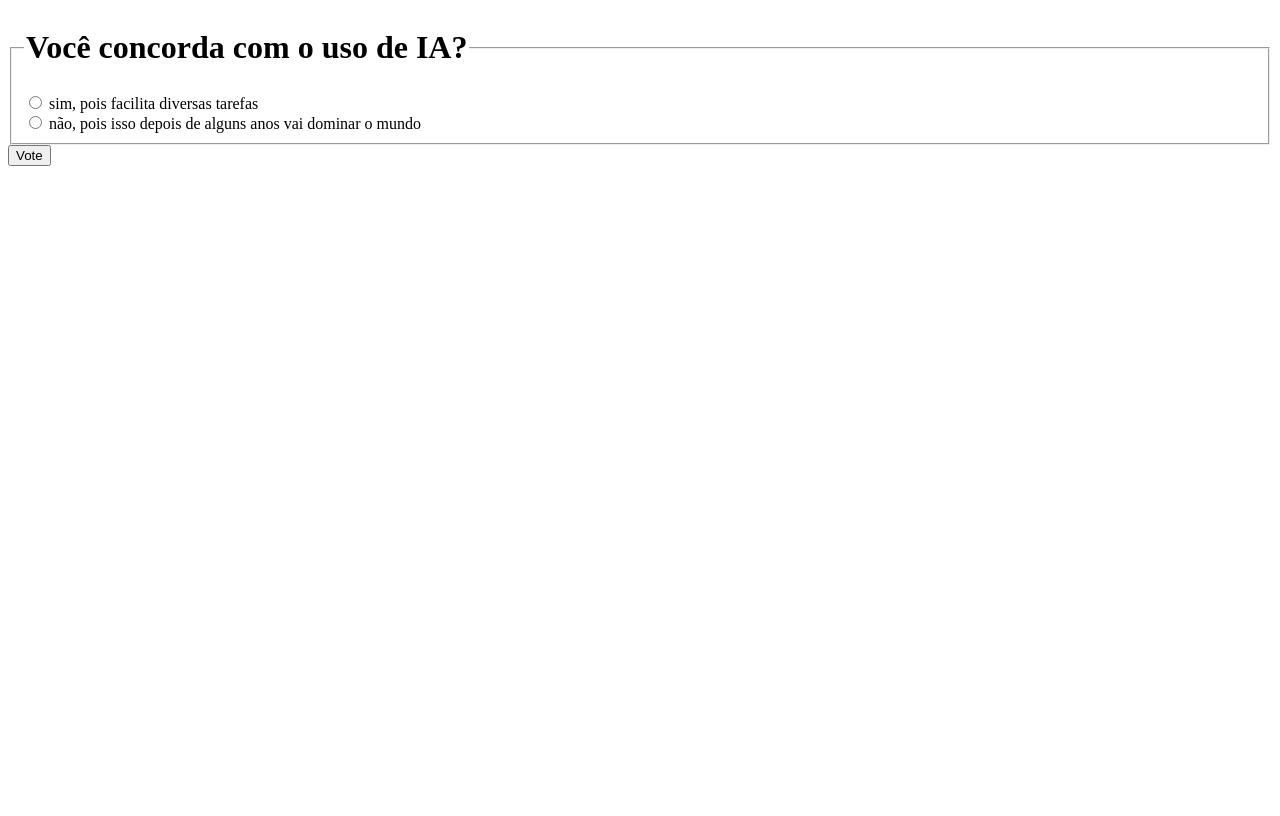
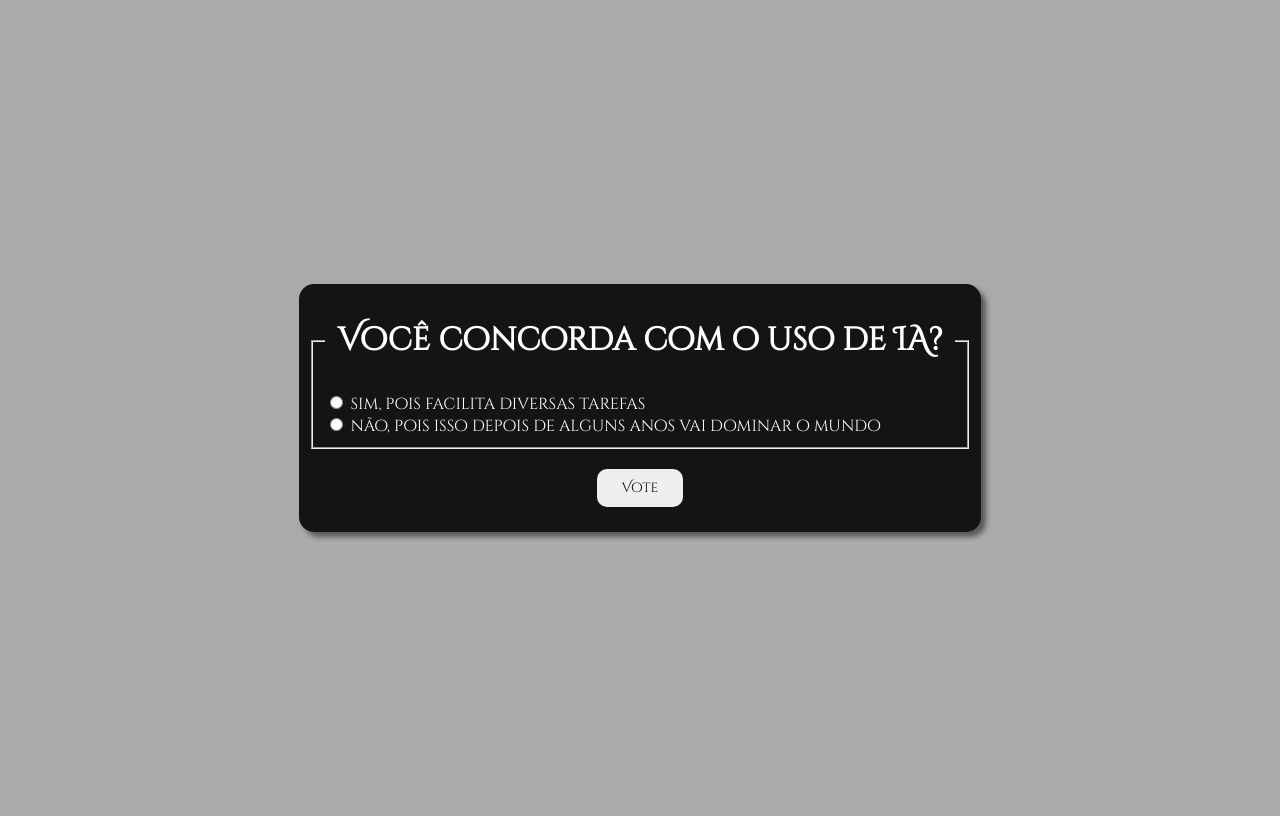
Before and after one commit to CarlosG18/polls_django, a Django app: page /polls/2/ in a window 1280 px wide. Before the commit the page ends 166 px from the top, so only its background shows below. Run offline with Django 4.2, Linux system fonts and the light colour scheme; data comes from the database, SQL or seed files in the repository; both versions use the stored data as it was after the commit.

Commit message:
add styles

```diff
--- a/mysite/mysite/settings.py
+++ b/mysite/mysite/settings.py
@@ -98,7 +98,7 @@ USE_TZ = True
 # Static files (CSS, JavaScript, Images)
 # https://docs.djangoproject.com/en/4.2/howto/static-files/
 
-STATIC_URL = "static/"
+STATIC_URL = "/static/"
 
 # Default primary key field type
 # https://docs.djangoproject.com/en/4.2/ref/settings/#default-auto-field
--- /dev/null
+++ b/mysite/polls/static/polls/css/style.css
@@ -0,0 +1,62 @@
+@import url('https://fonts.googleapis.com/css2?family=Cinzel+Decorative&display=swap');
+
+:root{
+
+}
+
+h1{
+  margin: 25px 10px;
+  text-align: center;
+}
+
+.box{
+  text-align: justify;
+  display: flex;
+  justify-content: center;
+  align-items: center;
+  flex-direction: column;
+  border-radius: 15px;
+  background-color: rgb(20,20,20);
+  padding: 10px;
+  box-shadow: 5px 5px 5px rgb(90,90,90);
+}
+
+p{
+  margin: 10px;
+}
+
+body{
+  font-family: "Cinzel Decorative", Sans-Serif;
+  color: white;
+  height: 100vh;
+  display: flex;
+  justify-content: center;
+  align-items: center;
+  flex-direction: column;
+  background-color: rgb(170,170,170);
+}
+
+form{
+  display: flex;
+  flex-direction: column;
+  justify-content: center;
+  align-items: center;
+}
+
+a{
+  text-decoration: none;
+  margin: 10px;
+  color: rgb(255,255,0);
+}
+
+.button{
+  margin: 20px 0 15px 0;
+  padding: 10px 25px;
+  border-radius: 10px;
+  border: none;
+  font-family: "Cinzel Decorative";
+}
+
+.space{
+  margin: 30px 0 15px 0;
+}
--- a/mysite/polls/templates/polls/detail.html
+++ b/mysite/polls/templates/polls/detail.html
@@ -1,10 +1,12 @@
 <!DOCTYPE html>
+{% load static %}
 <html lang="en">
 <head>
     <meta charset="UTF-8">
     <meta http-equiv="X-UA-Compatible" content="IE=edge">
     <meta name="viewport" content="width=device-width, initial-scale=1.0">
     <title>Detail</title>
+    <link rel="stylesheet" type="text/css" href="{% static 'polls/css/style.css' %}" />
 </head>
 <body>
     <!--
@@ -20,6 +22,7 @@
         </div>
     </div>
     -->
+  <div class="box">
     <form action="{% url 'polls:vote' question.id %}" method="post">
         {% csrf_token %}
         <fieldset>
@@ -32,7 +35,8 @@
                     <label for="choice{{ forloop.counter }}">{{ choice.choice_text }}</label><br>
                 {% endfor %}
         </fieldset>
-        <input type="submit" value="Vote">
+        <input class="button" type="submit" value="Vote">
     </form>
+  </div>
 </body>
 </html>
--- a/mysite/polls/urls.py
+++ b/mysite/polls/urls.py
@@ -1,5 +1,5 @@
 from django.urls import path
-from numpy import result_type
+#from numpy import result_type
 
 from . import views
 
@@ -9,4 +9,5 @@ urlpatterns = [
     path("<int:question_id>/", views.detail, name="details"),
     path("<int:question_id>/results/", views.results, name="results"),
     path("<int:question_id>/vote/", views.vote, name="vote"),
+    path("question/", views.create_question, name="create_quest"),
 ]
--- a/mysite/polls/views.py
+++ b/mysite/polls/views.py
@@ -43,3 +43,6 @@ def vote(request, question_id):
         select_choice.votes += 1
         select_choice.save()
         return HttpResponseRedirect(reverse("polls:results", args=(question_id,)))
+
+def create_question(request):
+  HttpResponse("crie uma nova enquete!")
```
Also changed, not shown: mysite/polls/templates/polls/index.html (+5 -5 lines), mysite/polls/templates/polls/results.html (+11 -6 lines), mysite/db.sqlite3.
